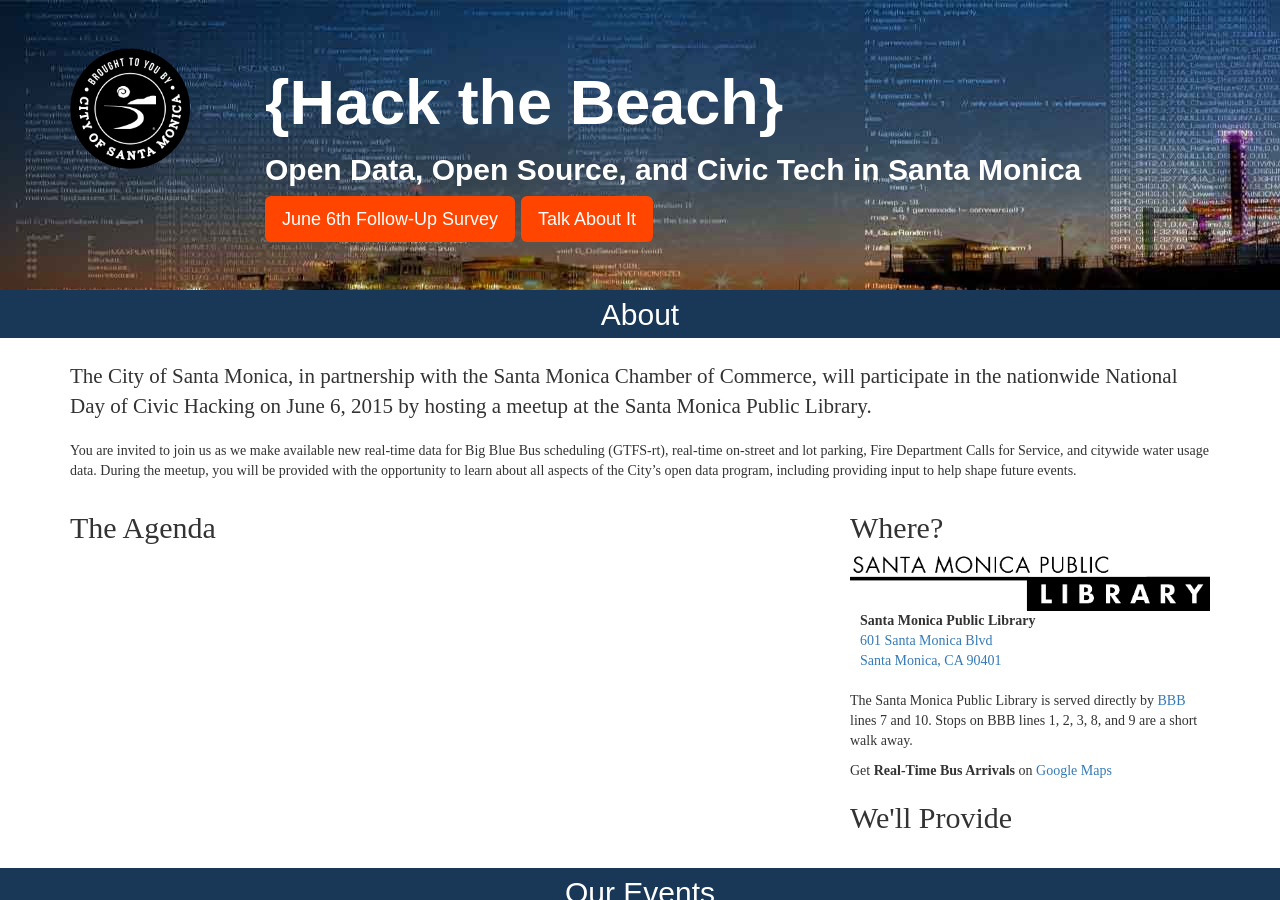
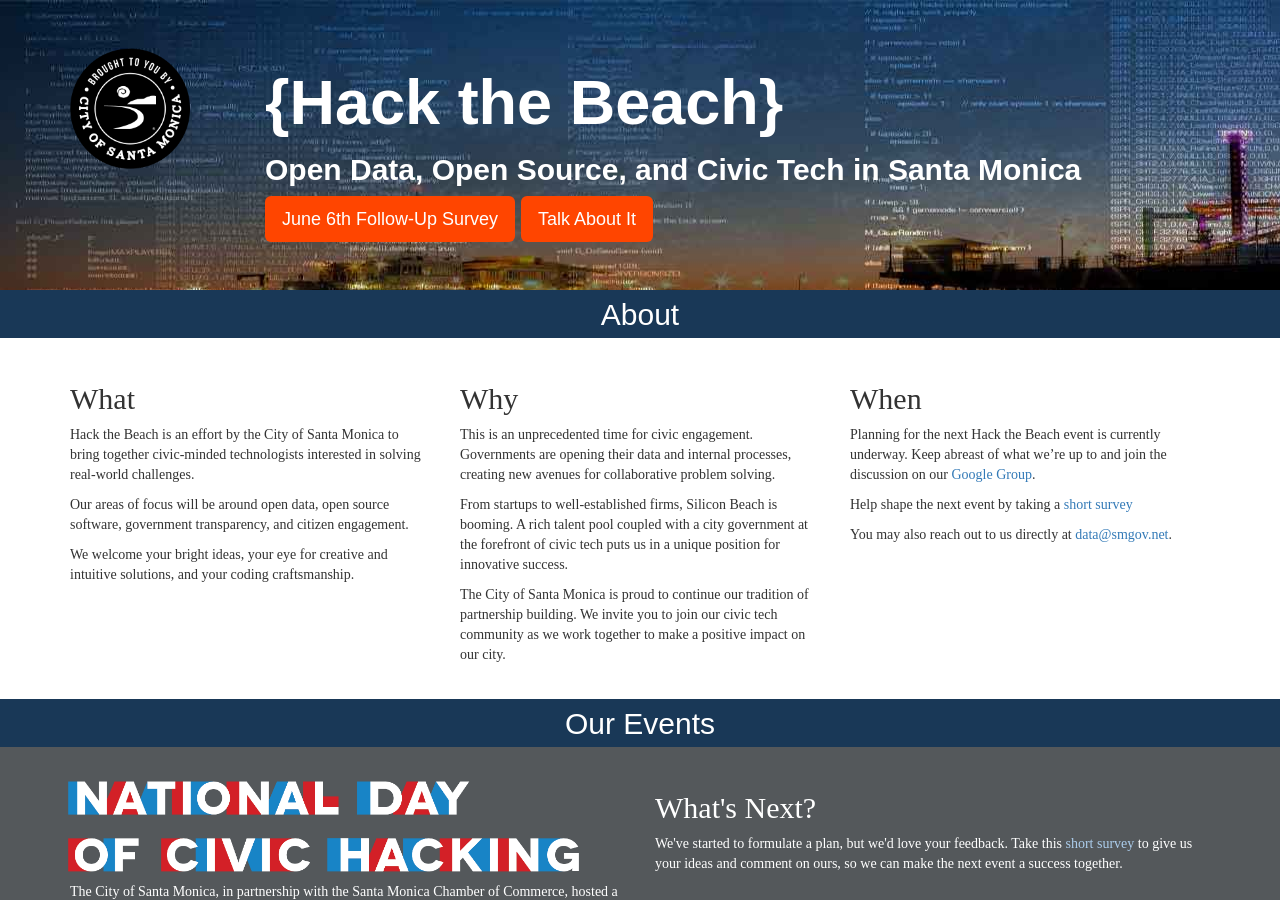
Before and after one commit to CityofSantaMonica/hackthebeach, a Jekyll site: the page built from index.html, in a window 1280 px wide and 900 px high. Built offline with Jekyll 4.4.1, drawn with Linux system fonts in a browser that asks for light colours; nearby versions of some CDN libraries; comment, search, counter and statistics services are not loaded.

Commit message:
updating about section

```diff
--- a/_includes/overview.html
+++ b/_includes/overview.html
@@ -1,42 +1,20 @@
 <div class="row">
-  <div class="col-md-12">
-    <p class="lead">The City of Santa Monica, in partnership with the Santa Monica Chamber of Commerce, will participate in the nationwide National Day of Civic Hacking on June 6, 2015 by hosting a meetup at the Santa Monica Public Library.</p>
-    <p>You are invited to join us as we make available new real-time data for Big Blue Bus scheduling (GTFS-rt), real-time on-street and lot parking, Fire Department Calls for Service, and citywide water usage data. During the meetup, you will be provided with the opportunity to learn about all aspects of the City’s open data program, including providing input to help shape future events.</p>
+  <div class="col-md-4">
+    <h2><i class="fi fi-lab"></i> What</h2>
+    <p>Hack the Beach is an effort by the City of Santa Monica to bring together civic-minded technologists interested in solving real-world challenges.</p>
+    <p>Our areas of focus will be around open data, open source software, government transparency, and citizen engagement.</p>
+    <p>We welcome your bright ideas, your eye for creative and intuitive solutions, and your coding craftsmanship.</p>
+  </div>
+  <div class="col-md-4">
+    <h2><i class="fi fi-bulb"></i> Why</h2>
+    <p>This is an unprecedented time for civic engagement. Governments are opening their data and internal processes, creating new avenues for collaborative problem solving.</p>
+    <p>From startups to well-established firms, Silicon Beach is booming. A rich talent pool coupled with a city government at the forefront of civic tech puts us in a unique position for innovative success.</p>
+    <p>The City of Santa Monica is proud to continue our tradition of partnership building. We invite you to join our civic tech community as we work together to make a positive impact on our city.</p>
+  </div>
+  <div class="col-md-4">
+    <h2><i class="fi fi-calendar"></i> When</h2>
+    <p>Planning for the next Hack the Beach event is currently underway. Keep abreast of what we’re up to and join the discussion on our <a href="https://groups.google.com/forum/#!forum/hack-the-beach" target="_blank">Google Group</a>.</p>
+    <p>Help shape the next event by taking a <a href="" target="_blank">short survey</a></p>
+    <p>You may also reach out to us directly at <a href="mailto:data@smgov.net">data@smgov.net</a>.</p>
   </div>
 </div>
-<div class="row">
-  <div class="col-md-8">
-    <h2>The Agenda</h2>
-    {% include overview/agenda.html %}
-  </div>
-  <div class="col-md-4">
-    <h2>Where?</h2>
-    <img class="library" src="assets/librarylogo.png" alt="Santa Monica Public Library logo" />
-    <address>
-      <div class="media">
-        <div class="media-left">
-          <i class="fa fa-map-marker"></i>
-        </div>
-        <div class="media-body">
-          <strong class="media-heading">Santa Monica Public Library</strong>
-          <br>
-          <a href="https://goo.gl/maps/ACLcZ" target="_blank">601 Santa Monica Blvd <br />Santa Monica, CA 90401</a>
-        </div>
-      </div>
-    </address>
-
-    <p>The Santa Monica Public Library is served directly by <a href="http://www.bigbluebus.com" target="_blank">BBB</a> lines 7 and 10. Stops on BBB lines 1, 2, 3, 8, and 9 are a short walk away.</p>
-    <p>Get <strong>Real-Time Bus Arrivals</strong> on <a href="https://www.google.com/maps/" target="_blank">Google Maps</a></p>
-
-    <h2>We'll Provide</h2>
-    <ul class="prepare">
-      {% for item in site.data.prepare.us %}
-      <li>
-        <div>
-          <i class="fa fa-fw {{ item.icon }}"></i> <span>{{ item.text }}</span>
-        </div>
-      </li>
-      {% endfor %}
-    </ul>
-  </div>
-</div>
```
